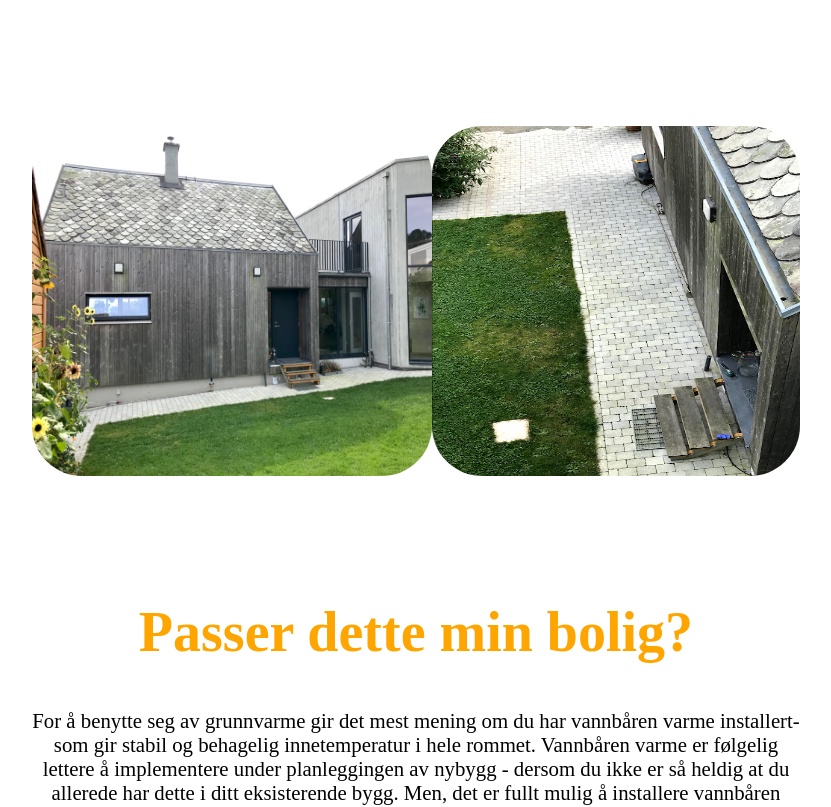
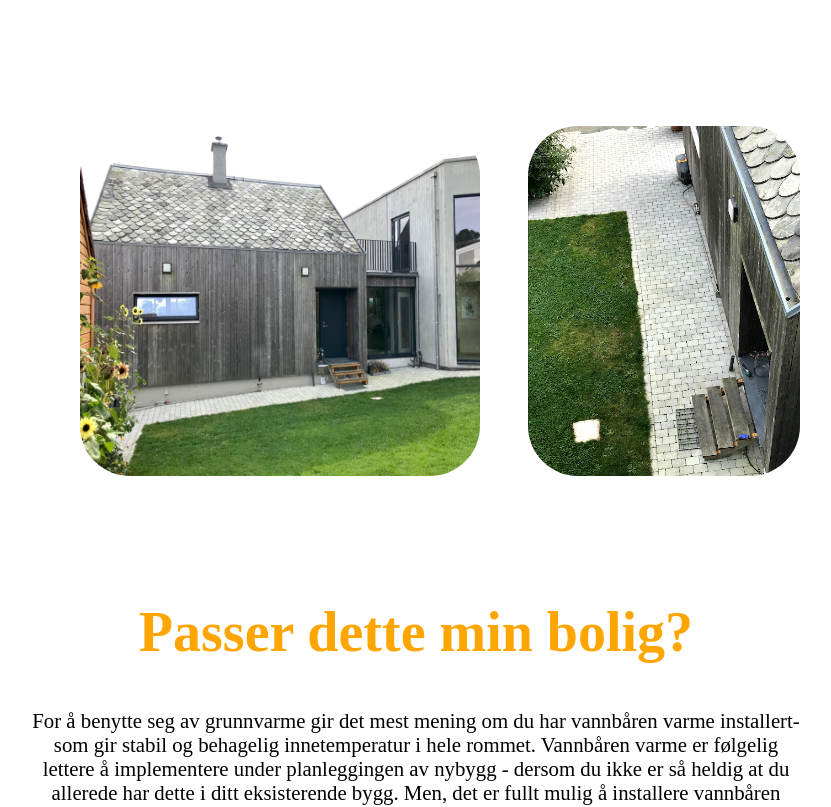
Before and after one commit to joar1/igrunn, a React (Create React App) app: page / in a window 1280 px wide. Shown: the part 2551-3358 px from the top of the page, without its empty margins (224-1055 px from the left). Built offline with nearby package versions, Linux system fonts and the light colour scheme.

Commit message:
imagecontainer

```diff
--- a/src/pages/Home.jsx
+++ b/src/pages/Home.jsx
@@ -98,10 +98,11 @@ const HeaderH1 = styled.h1`
 const ImageContainer = styled.div`
 	display: flex;
 	align-items: center;
-	justify-content: space-evenly;
+	justify-content: center;
 	margin: 5em auto;
 	width: 60%;
 	img {
+		margin-left: 3em;
 		height: 350px;
 		width: 400px;
 		border-radius: 50px;
```
Also changed, not shown: 7 other files (tests, documents, lock files or other folders).
